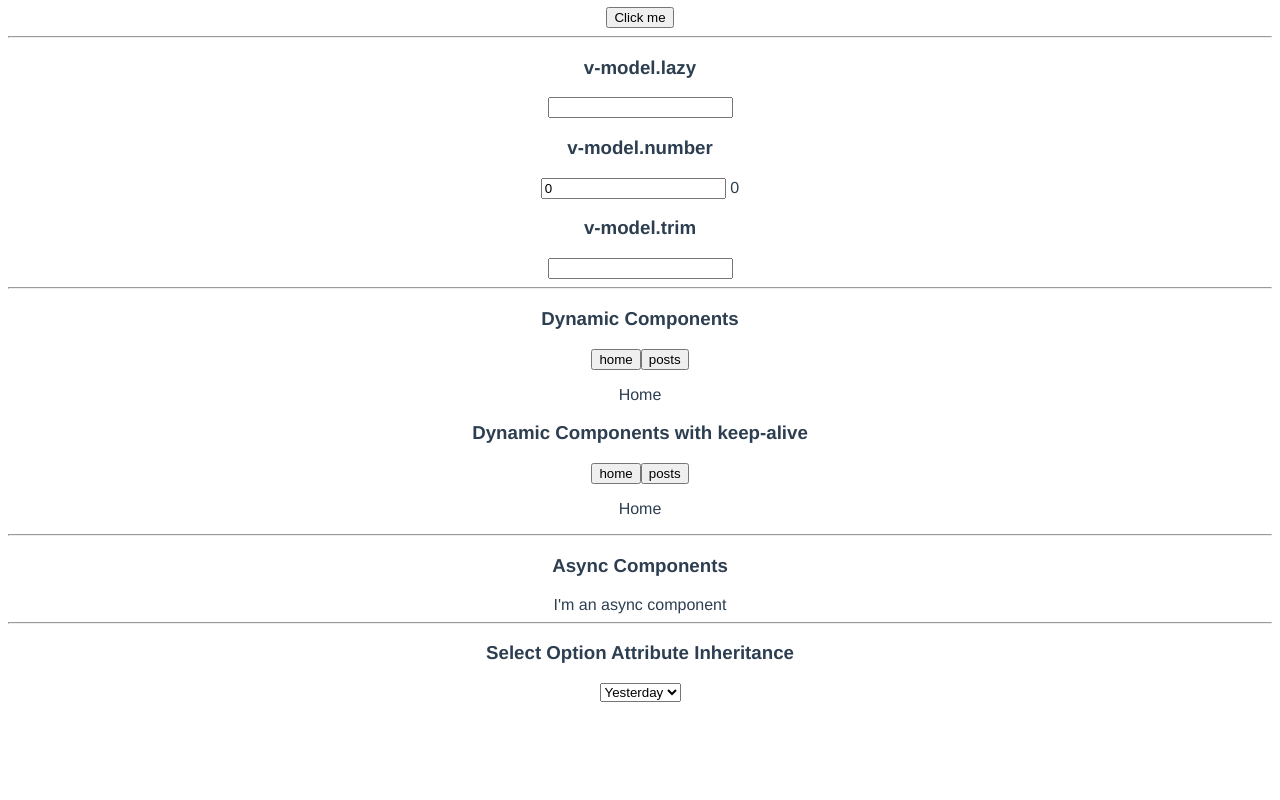
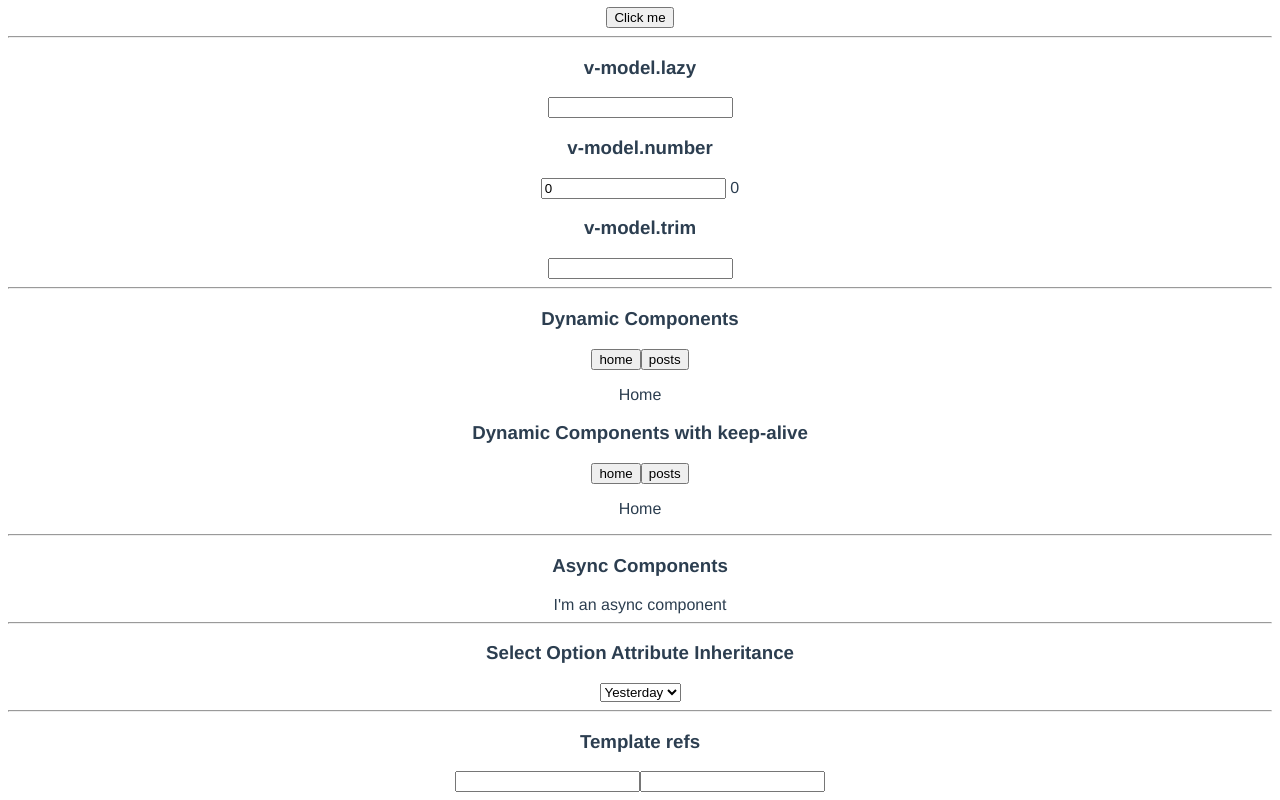
Before and after one commit to nor1c/vue-play, a Vue app in the folder hello-world/: page /misc in a window 1280 px wide. Shown: the part 2640-3440 px from the top of the page. Before the commit the page ends 3350 px from the top, so only its background shows below. Built offline with nearby package versions, Linux system fonts and the light colour scheme.

Commit message:
template refs

```diff
--- /dev/null
+++ b/hello-world/src/components/InputWithRef.vue
@@ -0,0 +1,13 @@
+<template>
+  <input type="text" ref="input">
+</template>
+
+<script>
+export default {
+  methods: {
+    focusIt() {
+      this.$refs.input.focus()
+    }
+  }
+}
+</script>
--- a/hello-world/src/views/Misc.vue
+++ b/hello-world/src/views/Misc.vue
@@ -244,6 +244,13 @@
                 <DatePicker @change="showDatePickerChange"></DatePicker>
             </div>
         </div>
+
+        <hr>
+        <div>
+            <h3>Template refs</h3>
+            <InputWithRef ref="firstInput" @click="$refs.secondInput.focusIt()"></InputWithRef>
+            <InputWithRef ref="secondInput" @click="$refs.firstInput.focusIt()"></InputWithRef>
+        </div>
     </div>
 </template>
 
@@ -260,7 +267,7 @@ import VForComponent from '../components/VForComponent.vue'
 import Tabhome from '../components/Tabhome.vue'
 import Tabposts from '../components/Tabposts.vue'
 import DatePicker from '../components/DatePicker.vue'
-import AsyncComponent from '../components/AsyncComponent.vue'
+import InputWithRef from '../components/InputWithRef.vue'
 
 export default {
     components: {
@@ -280,7 +287,7 @@ export default {
                 }, 500);
             })
         )),
-        AsyncComponent
+        InputWithRef
     },
     data: () => ({
         helloWorld: 'Hello World!',
@@ -343,7 +350,7 @@ export default {
         },
         showDatePickerChange(event) {
             alert(event.target.value)
-        }
+        },
     }
 }
 </script>
```
